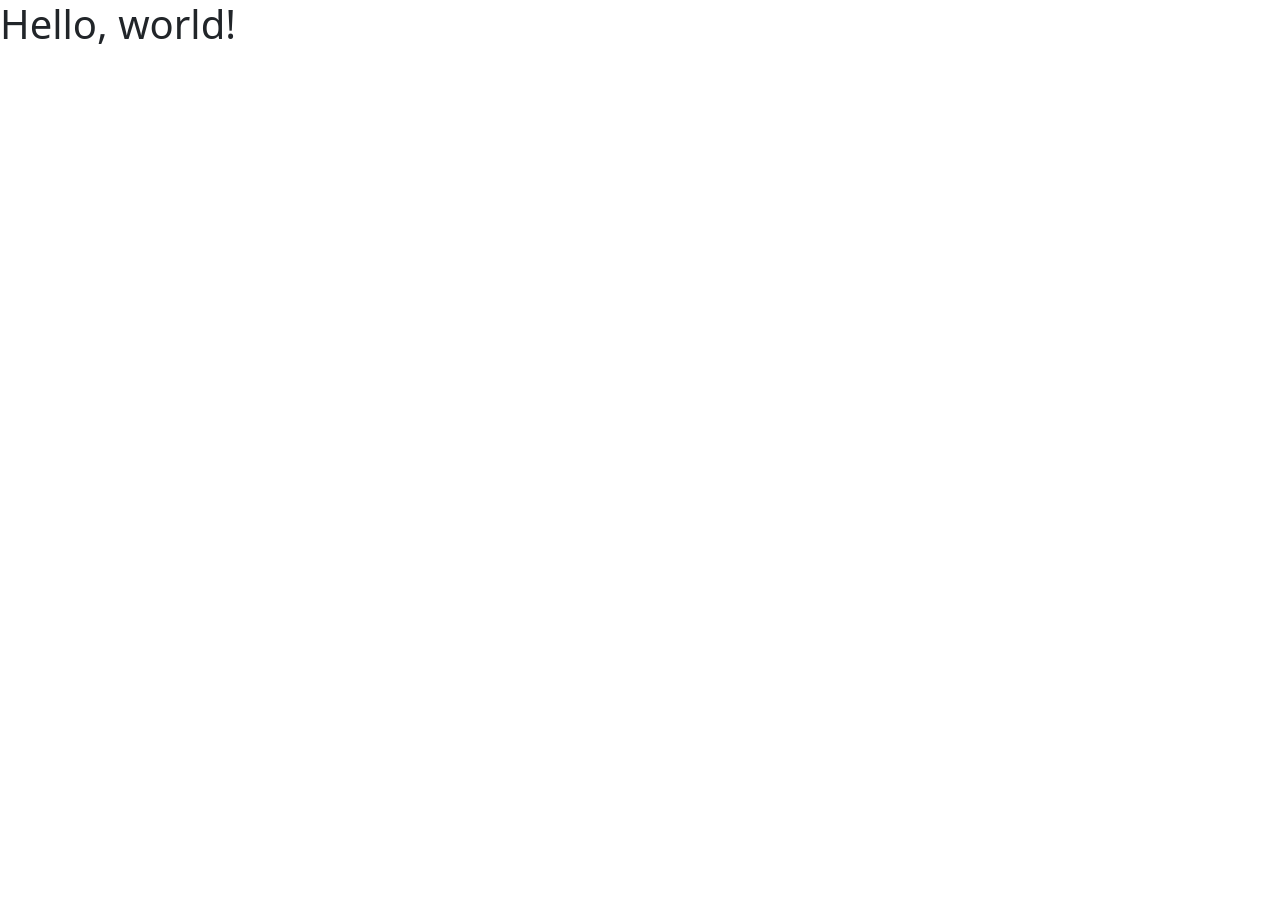
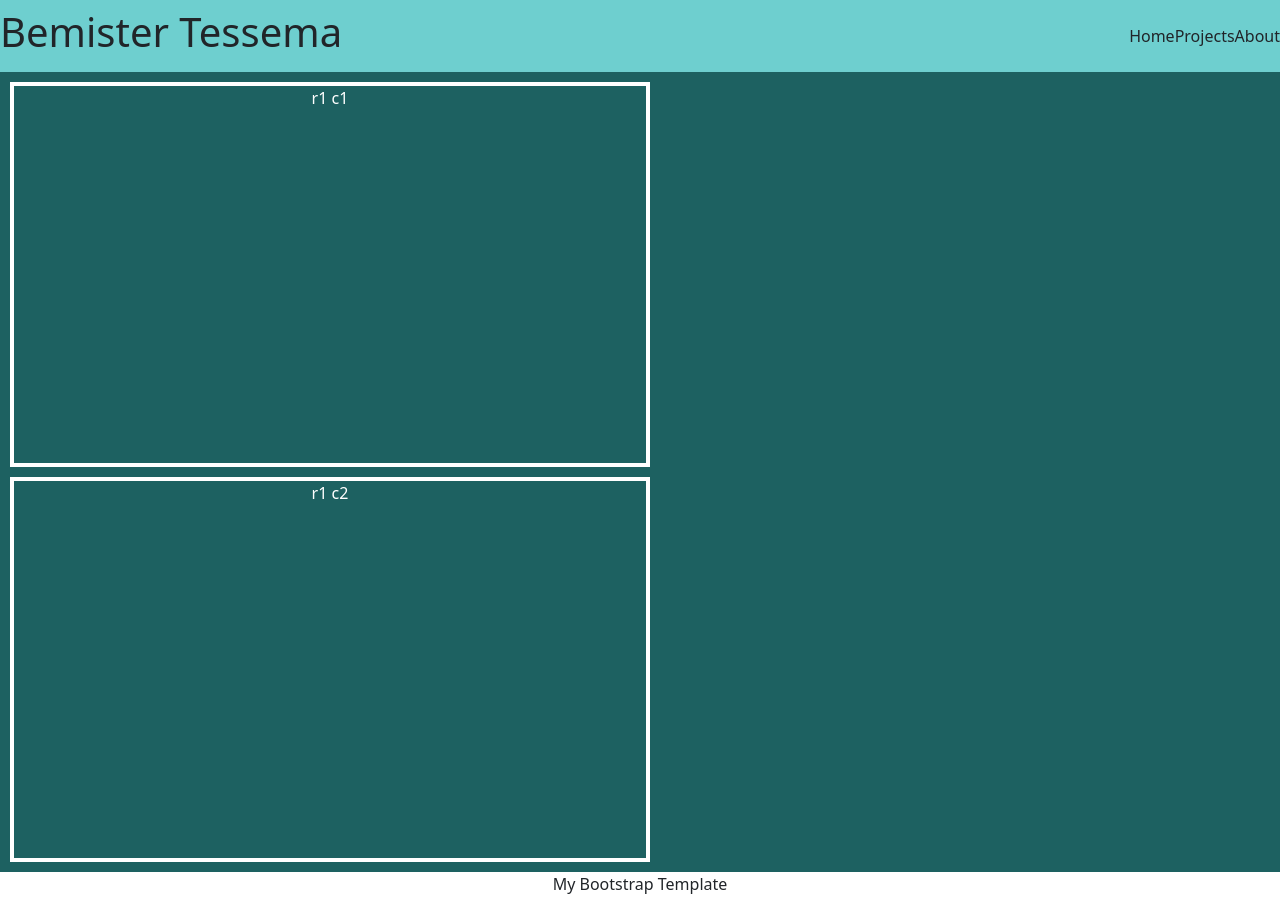
Before and after one commit to Dsoungpa/collab-practice, a plain HTML site: page index.html in a window 1280 px wide. Before the commit the page ends 800 px from the top, so only its background shows below. Drawn offline with nearby package versions, Linux system fonts and the light colour scheme.

Commit message:
bootstrap template done

```diff
--- a/css/stylesheet.css
+++ b/css/stylesheet.css
@@ -0,0 +1,15 @@
+.navbar {
+    background-color: rgb(110, 207, 207);
+}
+
+.row {
+    padding-top: 10px;
+    height: 800px;
+    background-color: rgb(29, 97, 97);
+}
+
+.mainColumn {
+    border: 4px solid white;
+    margin: 10px;
+    color: white;
+}
--- a/index.html
+++ b/index.html
@@ -1,13 +1,36 @@
 <!doctype html>
 <html lang="en">
   <head>
-    <meta charset="utf-8">
     <meta name="viewport" content="width=device-width, initial-scale=1">
     <title>Bootstrap demo</title>
+    <link rel="stylesheet" type="text/css" href="/css/stylesheet.css">
     <link href="https://cdn.jsdelivr.net/npm/bootstrap@5.3.1/dist/css/bootstrap.min.css" rel="stylesheet" integrity="sha384-4bw+/aepP/YC94hEpVNVgiZdgIC5+VKNBQNGCHeKRQN+PtmoHDEXuppvnDJzQIu9" crossorigin="anonymous">
   </head>
   <body>
-    <h1>Hello, world!</h1>
+    <nav class="navbar">
+      <h1> Bemister Tessema </h1>
+      <ul class="nav">
+        <li class="nav-item"> Home </li>
+        <li class="nav-item"> Projects </li>
+        <li class="nav-item"> About </li>
+      </ul>
+    </nav>
+
+    <div class="container-fluid">
+      <div class="row">
+        <div class="col-6 text-center mainColumn">
+          r1 c1
+        </div>
+        <div class="col-6 - text-center mainColumn">
+          r1 c2
+        </div>
+      </div>
+    </div>
+
+    <footer class="container-fluid text-center">
+      <p> My Bootstrap Template </p>
+    </footer>
+
     <script src="https://cdn.jsdelivr.net/npm/bootstrap@5.3.1/dist/js/bootstrap.bundle.min.js" integrity="sha384-HwwvtgBNo3bZJJLYd8oVXjrBZt8cqVSpeBNS5n7C8IVInixGAoxmnlMuBnhbgrkm" crossorigin="anonymous"></script>
   </body>
 </html>
```
